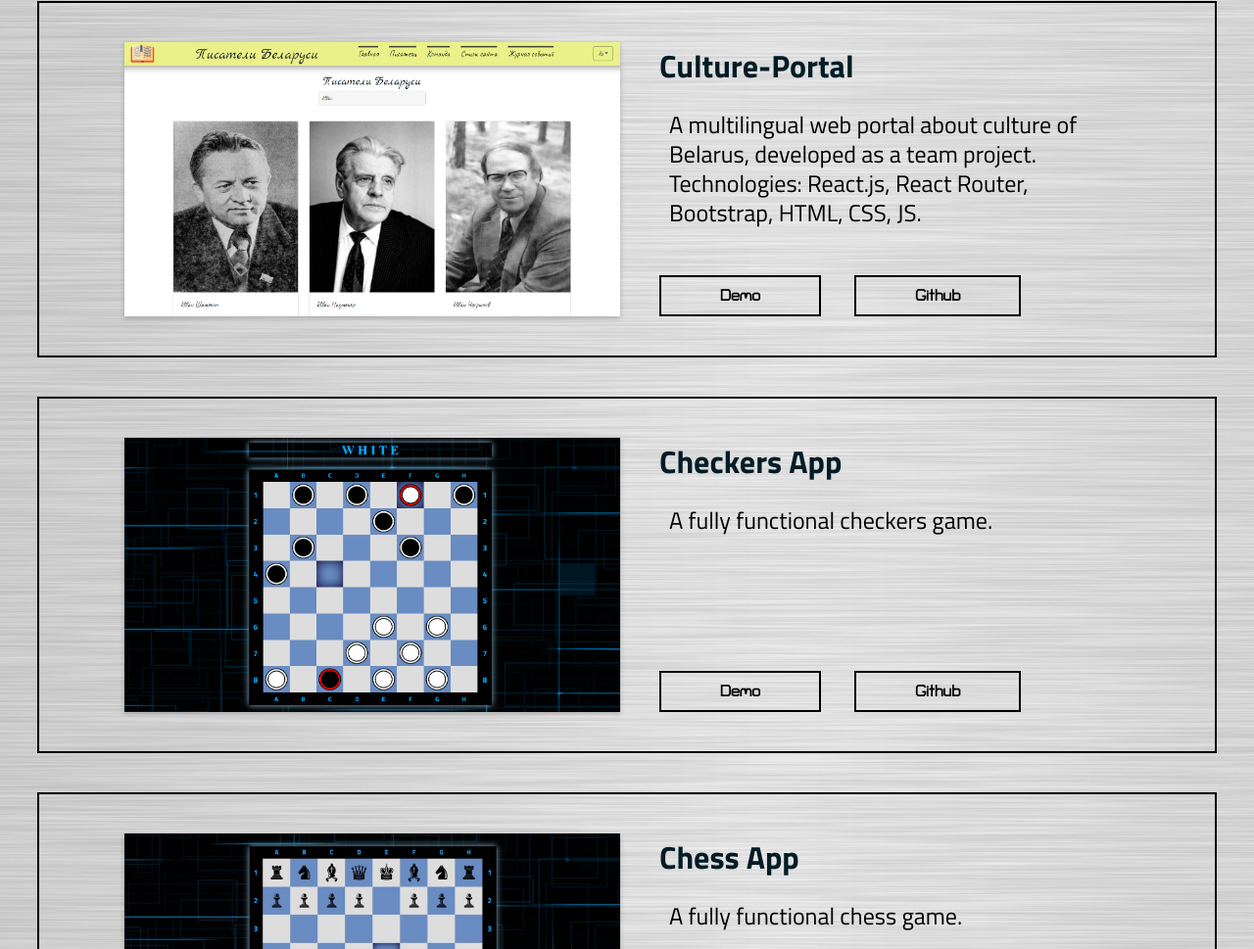
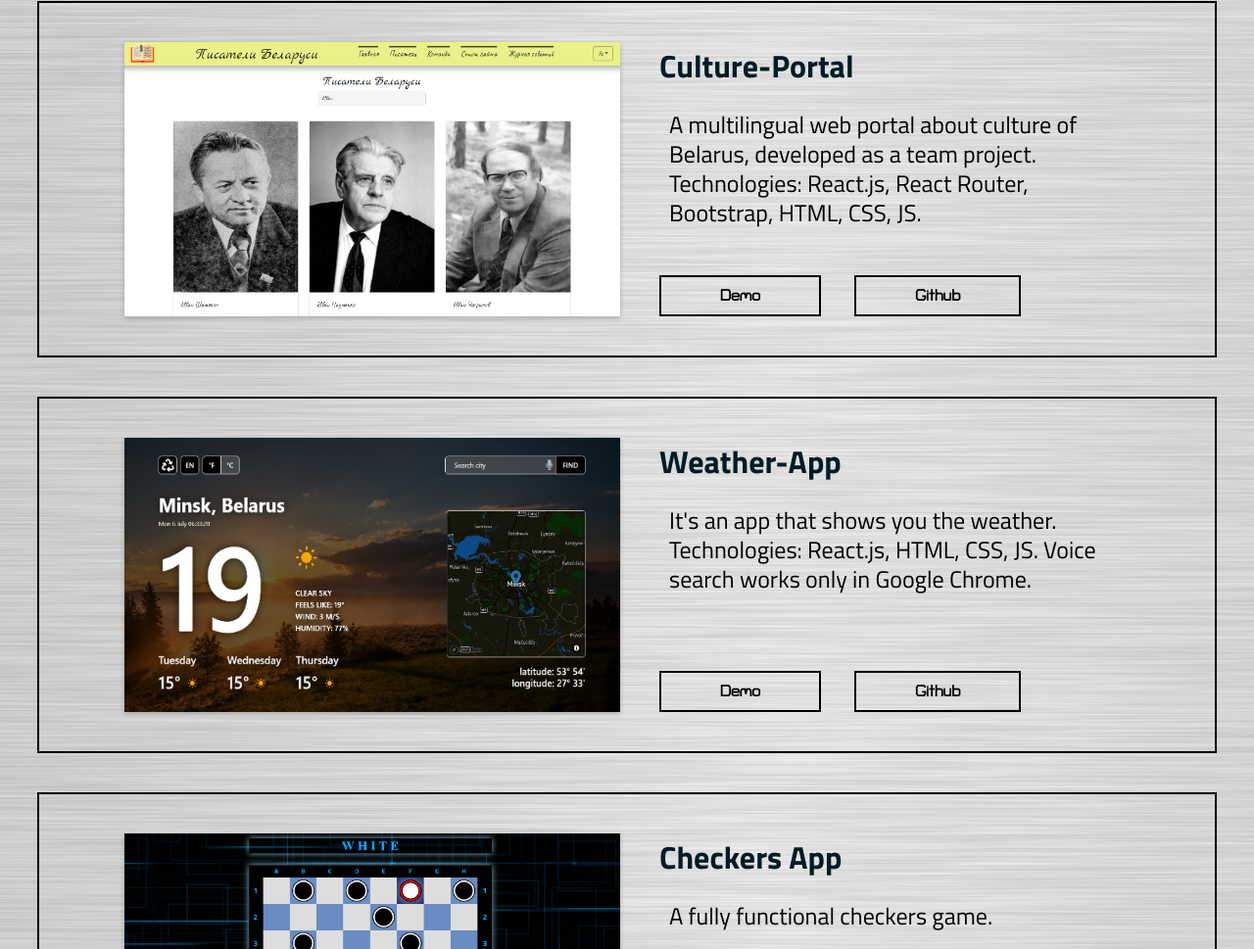
Before and after one commit to tommergz/portfolio, a plain HTML site: page index.html in a window 1280 px wide. Shown: the part 381-1350 px from the top of the page at 98% size. Drawn offline with Linux system fonts and the light colour scheme.

Commit message:
feat: weather app block

```diff
--- a/index.html
+++ b/index.html
@@ -57,6 +57,27 @@
                     </div>
                     <div class="btn-cont">
                         <a class="btn" href="https://github.com/Egor-Alexandrovich/Culture-Portal" target="_blank" rel="noopener noreferrer">Github</a>
+                    </div>
+                </div>
+            </div>
+        </div>
+
+        <div class="common-page">
+            <div class="preview-container">
+            <img src="assets/images/fancy-weather.jpg" alt="Weather">
+            </div>
+            <div class="description-container">
+                <div class="description">
+                    <h1 class="description-title">Weather-app</h1>
+                    <p class="description-text">It's an app that shows you the weather. Technologies: React.js, HTML, CSS, JS. Voice search works
+                        only in Google Chrome.
+                    </p>
+                </div><div class="description-btn-container">
+                    <div class="btn-cont">
+                        <a class="btn" href="https://wweather-app.netlify.app" target="_blank" rel="noopener noreferrer">Demo</a>
+                    </div>
+                    <div class="btn-cont">
+                        <a class="btn" href="https://github.com/tommergz/fancy-weather/tree/fancy-weather/fancy-weather" target="_blank" rel="noopener noreferrer">Github</a>
                     </div>
                 </div>
             </div>
```
Also changed, not shown: assets/images/fancy-weather.jpg (added).
